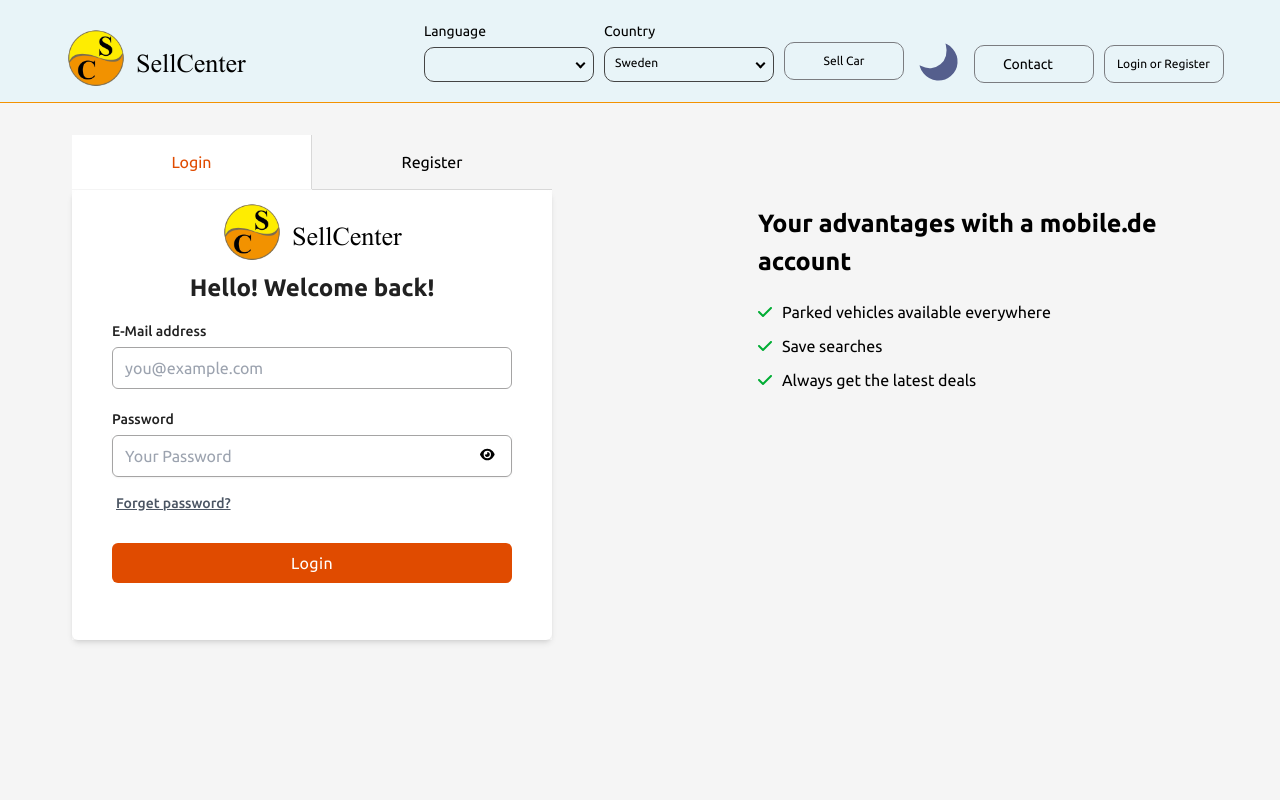
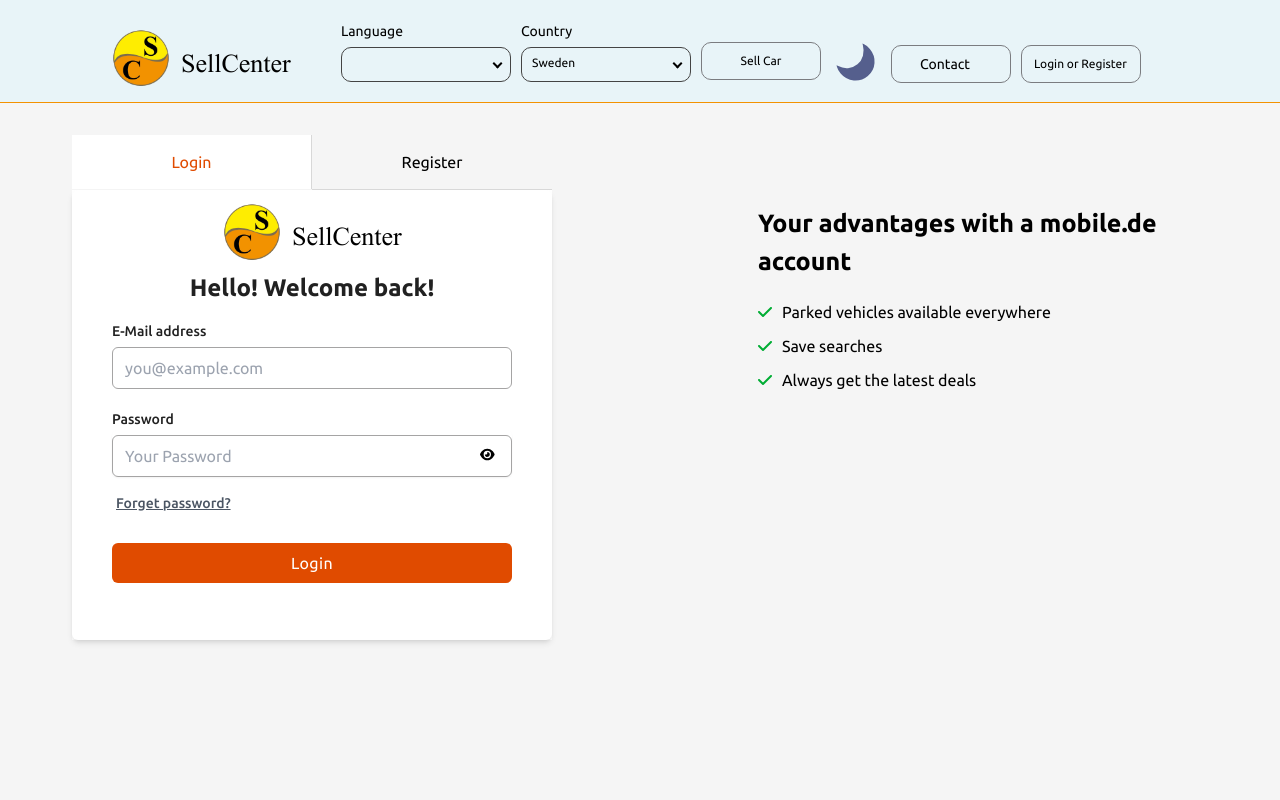
Before and after one commit to Deryjon/mobile-de, a Vue app: page /login in a window 1280 px wide. Shown: the top 800 px of the page. Built offline with nearby package versions, Linux system fonts and the light colour scheme; what vue3-geolocation would draw is missing.

Commit message:
feat: change header

```diff
--- a/src/layouts/HeaderLayout/HeaderLayout.vue
+++ b/src/layouts/HeaderLayout/HeaderLayout.vue
@@ -2,10 +2,10 @@
   <header class=""
 	:class="{ 'bg-[#93b7c2]': isDarkMode, 'bg-[#e8f4f8]': !isDarkMode }"
 	>
-    <v-container class="flex z-50 items-center justify-between "
+    <v-container class="flex z-50 items-center gap-[40px] w-[1110px] mx-auto"
 
 		>
-      <HeaderLogo />
+      <HeaderLogo class="" />
 
       <div class="actions flex h-[50px] items-center gap-[10px]">
         <HeaderActions class="hidden lg:flex"/>
--- a/src/layouts/HeaderLayout/components/HeaderActions.vue
+++ b/src/layouts/HeaderLayout/components/HeaderActions.vue
@@ -22,7 +22,7 @@
       >
         <div class="flex items-center">
           <img
-            src="../../../assets/icons/us.svg"
+            src="../../../assets/icons/gb.svg"
             class="w-[50px] h-[20px]"
             alt=""
           />
@@ -165,7 +165,7 @@
 
         <div class="flex items-center">
           <img
-            src="../../../assets/icons/us.svg"
+            src="../../../assets/icons/gb.svg"
             class="w-[50px] h-[20px]"
             alt=""
           />
```
Also changed, not shown: src/assets/icons/gb.svg (added).
